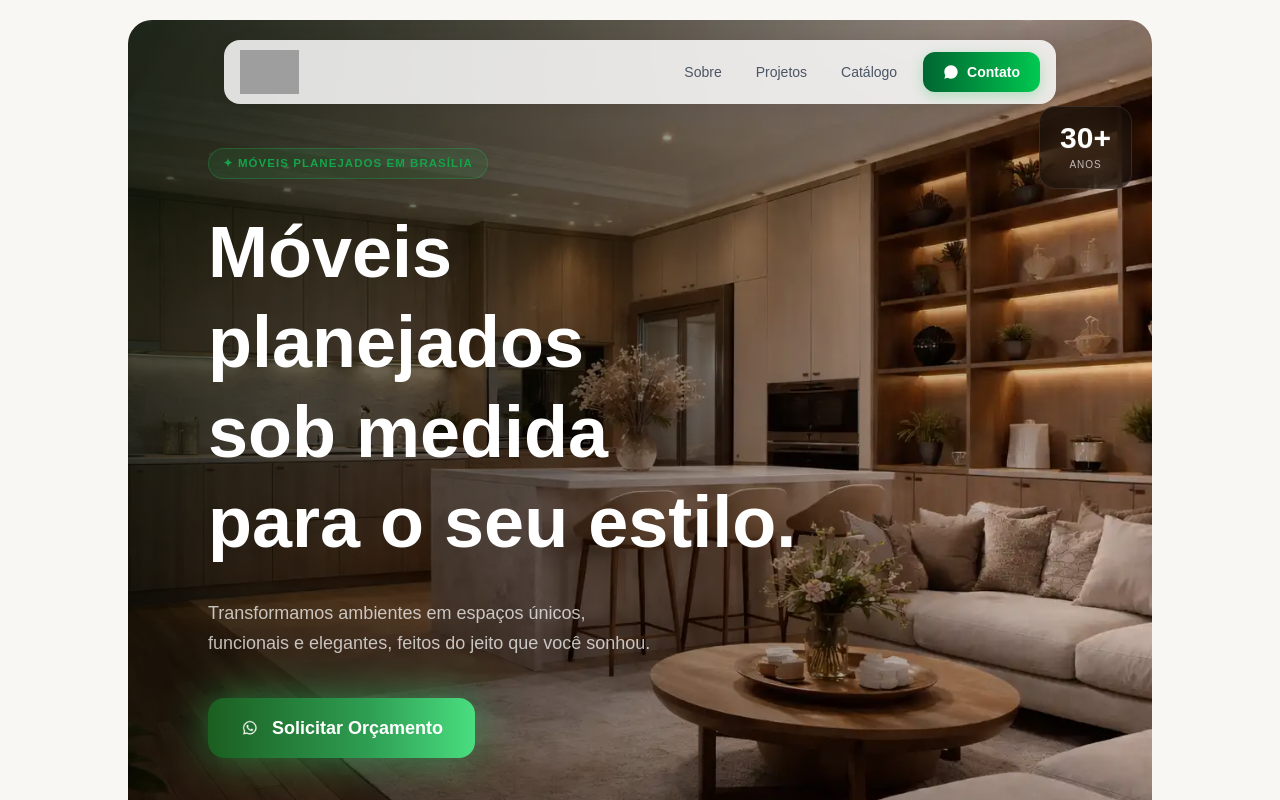
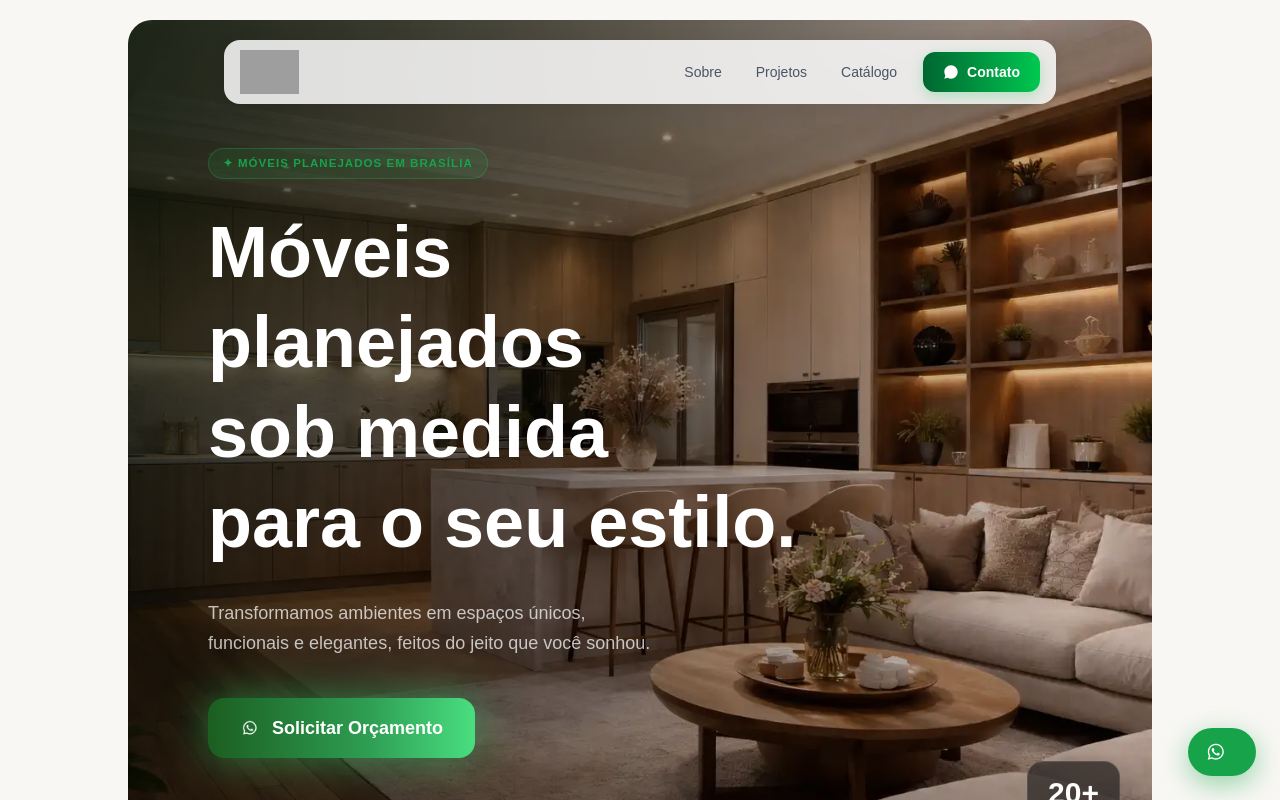
Before and after one commit to Kaue-Mota/landing-page-kmoveis-vtwo, a React (Vite) app: page / in a window 1280 px wide. Shown: the top 800 px of the page. Built offline with nearby package versions, Linux system fonts and the light colour scheme; grey boxes are pictures that could not be loaded; the HTML template or start-up script is replaced by a standard one.

Commit message:
feat: update SEO metadata and add WhatsApp contact button

```diff
--- a/index.html
+++ b/index.html
@@ -1,14 +1,40 @@
 <!doctype html>
-<html lang="en">
+<html lang="pt-BR">
   <head>
     <meta charset="UTF-8" />
-    <link rel="icon" type="image/svg+xml" href="/vite.svg" />
     <meta name="viewport" content="width=device-width, initial-scale=1.0" />
-    <title>landing-page-kmoveis-vtwo</title>
+
+    <!-- Favicon -->
+    <link rel="icon" type="image/svg+xml" href="/images/logo/logo-sem-fundo.svg" />
+    <link rel="apple-touch-icon" href="/images/logo/logo-transp.png" />
+
+    <!-- SEO -->
+    <title>K Móveis Planejados | Marcenaria sob Medida em Brasília – DF</title>
+    <meta name="description" content="Há mais de 20 anos transformando ambientes em Brasília e região. Móveis planejados sob medida para cozinhas, quartos, salas e escritórios. Solicite seu orçamento!" />
+    <meta name="keywords" content="móveis planejados, marcenaria, Brasília, DF, Sobradinho, cozinha planejada, quarto planejado, armário, guarda-roupa, sob medida" />
+    <meta name="author" content="K Móveis Planejados" />
+    <link rel="canonical" href="https://kmoveis.com.br/" />
+
+    <!-- Open Graph / WhatsApp / Facebook -->
+    <meta property="og:type" content="website" />
+    <meta property="og:url" content="https://kmoveis.com.br/" />
+    <meta property="og:title" content="K Móveis Planejados | Marcenaria sob Medida em Brasília" />
+    <meta property="og:description" content="Há mais de 20 anos transformando ambientes. Móveis planejados sob medida com qualidade e elegância em Brasília – DF." />
+    <meta property="og:image" content="/images/galeri-grid/hero-section-bg.webp" />
+    <meta property="og:locale" content="pt_BR" />
+    <meta property="og:site_name" content="K Móveis Planejados" />
+
+    <!-- Twitter Card -->
+    <meta name="twitter:card" content="summary_large_image" />
+    <meta name="twitter:title" content="K Móveis Planejados | Marcenaria sob Medida em Brasília" />
+    <meta name="twitter:description" content="Há mais de 20 anos transformando ambientes. Móveis planejados sob medida com qualidade e elegância em Brasília – DF." />
+    <meta name="twitter:image" content="/images/galeri-grid/hero-section-bg.webp" />
+
+    <!-- Performance -->
+    <link rel="preload" as="image" href="/images/galeri-grid/hero-section-bg.webp" />
   </head>
   <body>
     <div id="root"></div>
     <script type="module" src="/src/main.tsx"></script>
   </body>
 </html>
-<!-- teste -->
--- a/src/components/Layout/index.tsx
+++ b/src/components/Layout/index.tsx
@@ -3,12 +3,36 @@ import { Header } from "../Header";
 import { Footer } from "../Footer";
 
 export const Layout = () => {
-    return (
-        <>
-        <Header/>
-        <Outlet/>
-        <Footer/>
-        </>
+  return (
+    <>
+      <Header />
+      <Outlet />
+      <Footer />
 
-    )
-}
+      {/* Floating WhatsApp button */}
+      <a
+        href="https://wa.link/75dyp7"
+        target="_blank"
+        rel="noopener noreferrer"
+        aria-label="Solicitar orçamento pelo WhatsApp"
+        className="fixed bottom-6 right-6 z-50 group flex items-center gap-3 overflow-hidden
+                   bg-[#16a34a] hover:bg-[#15803d] text-white rounded-full shadow-[0_8px_28px_rgba(22,163,74,0.45)]
+                   transition-all duration-500 ease-[cubic-bezier(0.34,1.56,0.64,1)]
+                   hover:shadow-[0_12px_36px_rgba(22,163,74,0.6)] hover:scale-105
+                   px-4 py-3"
+      >
+        <img
+          src="/images/icon/whatsappicon.png"
+          alt=""
+          className="w-6 h-6 shrink-0"
+        />
+        <span
+          className="text-sm font-semibold whitespace-nowrap max-w-0 group-hover:max-w-30
+                     overflow-hidden transition-all duration-500 ease-[cubic-bezier(0.34,1.56,0.64,1)]"
+        >
+          Orçamento grátis
+        </span>
+      </a>
+    </>
+  );
+};
--- a/src/components/Main/index.tsx
+++ b/src/components/Main/index.tsx
@@ -84,16 +84,16 @@ export const Main = () => {
         {/* Subtle green tint */}
         <div className="absolute inset-0 bg-gradient-to-br from-green-900/20 via-transparent to-transparent rounded-3xl" />
 
-        {/* Floating badge — 30+ anos */}
+        {/* Floating badge — 20+ anos */}
         <div
           className={`
-            absolute top-24 right-5 float-anim
+            absolute bottom-8 right-8 float-anim
             transition-all duration-700 delay-700
-            ${heroVisible ? "opacity-100 translate-y-0" : "opacity-0 -translate-y-4"}
+            ${heroVisible ? "opacity-100 translate-y-0" : "opacity-0 translate-y-4"}
           `}
         >
           <div className="glass-dark rounded-2xl px-5 py-4 text-center min-w-[72px]">
-            <p className="text-3xl font-black text-white leading-none">30+</p>
+            <p className="text-3xl font-black text-white leading-none">20+</p>
             <p className="text-[10px] uppercase tracking-widest text-white/70 mt-1">
               Anos
             </p>
```
